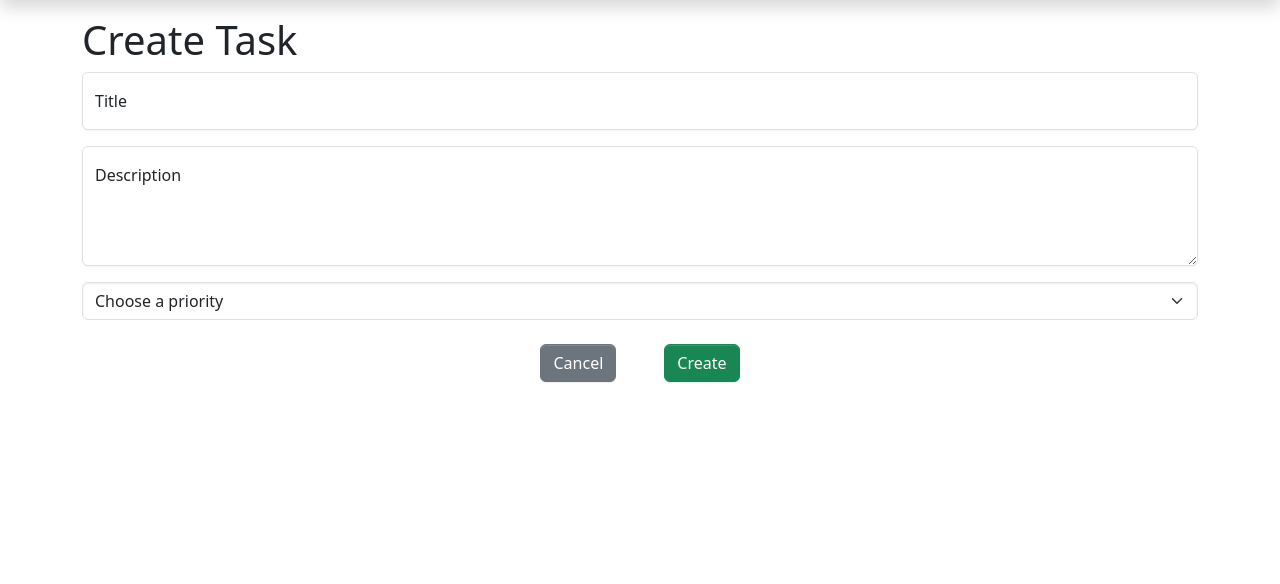
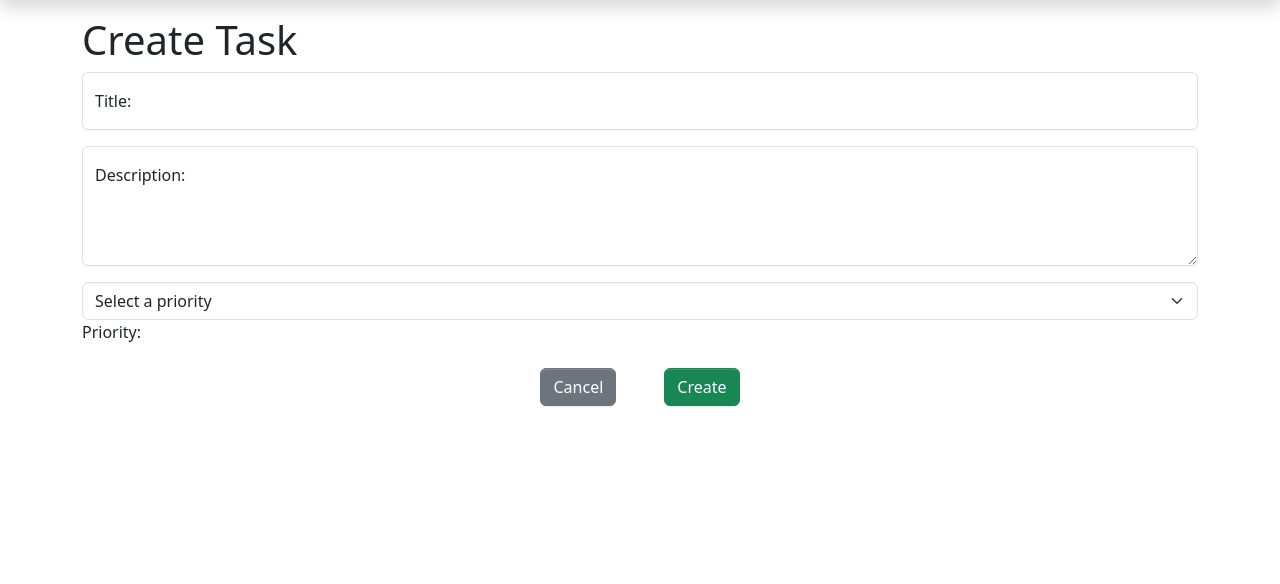
Before and after one commit to samirls/taskListDjango, a Django app: page /tasks/createNewTask in a window 1280 px wide. Shown: the part 130-714 px from the top of the page. Run offline with Django 5.2, Linux system fonts and the light colour scheme; tables that the repository leaves empty hold one stand-in row (values such as "Sample post"); some libraries are stand-ins or nearby versions.

Commit message:
add correction in forms

```diff
--- a/myapp/forms.py
+++ b/myapp/forms.py
@@ -59,16 +59,32 @@ class CreateTaskForm(forms.ModelForm):
     title = forms.CharField(
         min_length=3,
         max_length=80,
-        error_messages={'required': 'You need to add a title', 'min_length': 'Your title is too short', 'max_length': 'Your title must not exceed 80 letters'}
+        error_messages={'required': 'You need to add a title', 'min_length': 'Your title is too short', 'max_length': 'Your title must not exceed 80 letters'},
+        widget=forms.TextInput(attrs={
+          'class': 'form-control',
+          'placeholder': 'Title',
+          'id': 'title'
+        })
     )
     description = forms.CharField(
         min_length=5,
         max_length=400,
-        error_messages={'required': 'You need to add a description', 'min_length': 'Your description is too short', 'max_length': 'Your description must not exceed 400 letters'}
+        error_messages={'required': 'You need to add a description', 'min_length': 'Your description is too short', 'max_length': 'Your description must not exceed 400 letters'},
+        widget=forms.Textarea(attrs={
+          'class': 'form-control',
+          'placeholder': 'Description',
+          'id': 'TaskDescription',
+          'style': 'height: 120px'
+        })
     )
     priority = forms.ModelChoiceField(
         queryset=Priority.objects.all(),
-        error_messages={'required': 'Please select a priority level.'}
+        empty_label="Select a priority",
+        error_messages={'required': 'Please select a priority level.'},
+        widget=forms.Select(attrs={
+          'class': 'form-select',
+          'id': 'priority'
+        })
     )
 
 class EditTaskForm(forms.ModelForm):
--- a/templates/createNewTask.html
+++ b/templates/createNewTask.html
@@ -10,26 +10,22 @@
   <form method="POST">
     {% csrf_token %}
     <div class="form-floating mb-3">
-      <input type="text" name="title" class="form-control {% if form.title.errors %}is-invalid{% endif %}" id="title" placeholder="title">
-      <label for="taskDescription">Title</label>
+      {{ form.title }}
+      {{ form.title.label_tag }}
       {% for error in form.title.errors %}
       <div class="invalid-feedback">{{ error }}</div>
       {% endfor %}
     </div>
     <div class="form-floating mb-3">
-      <textarea type="text" name="description" class="form-control {% if form.description.errors %}is-invalid{% endif %}" placeholder="Description" id="TaskDescription" style="height: 120px"></textarea>
-      <label for="floatingTextarea2">Description</label>
+      {{ form.description }}
+      {{ form.description.label_tag }}
       {% for error in form.description.errors %}
       <div class="invalid-feedback">{{ error }}</div>
       {% endfor %}
     </div>
     <div>
-      <select name="priority" class="form-select {% if form.priority.errors %}is-invalid{% endif %}">
-        <option value="" disabled selected>Choose a priority</option>
-        {% for priority in priorities %}
-          <option value="{{ priority.id }}">{{ priority.level }}</option>
-        {% endfor %}
-      </select>
+      {{ form.priority }}
+      {{ form.priority.label_tag }}
       {% for error in form.priority.errors %}
       <div class="invalid-feedback">{{ error }}</div>
       {% endfor %}
```
